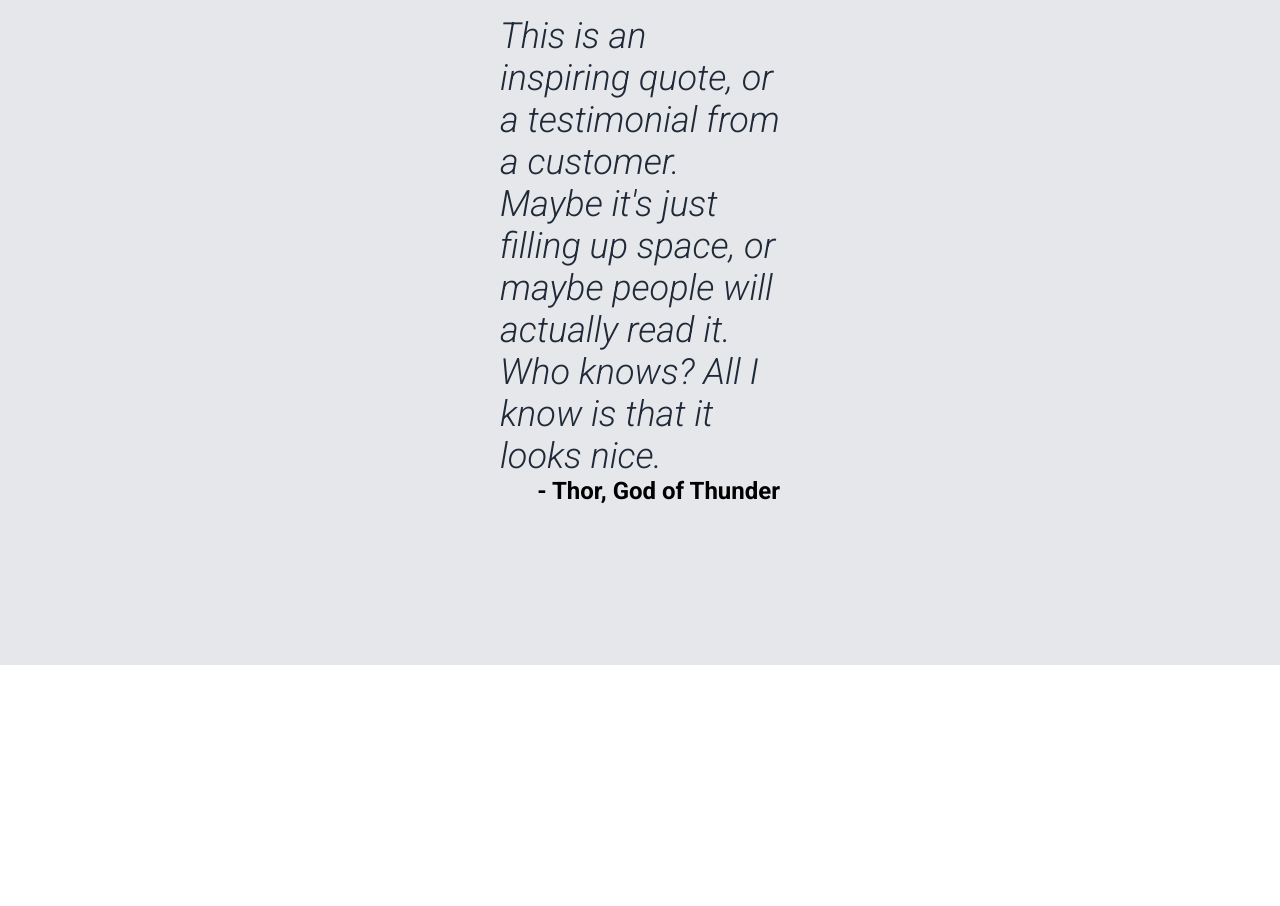
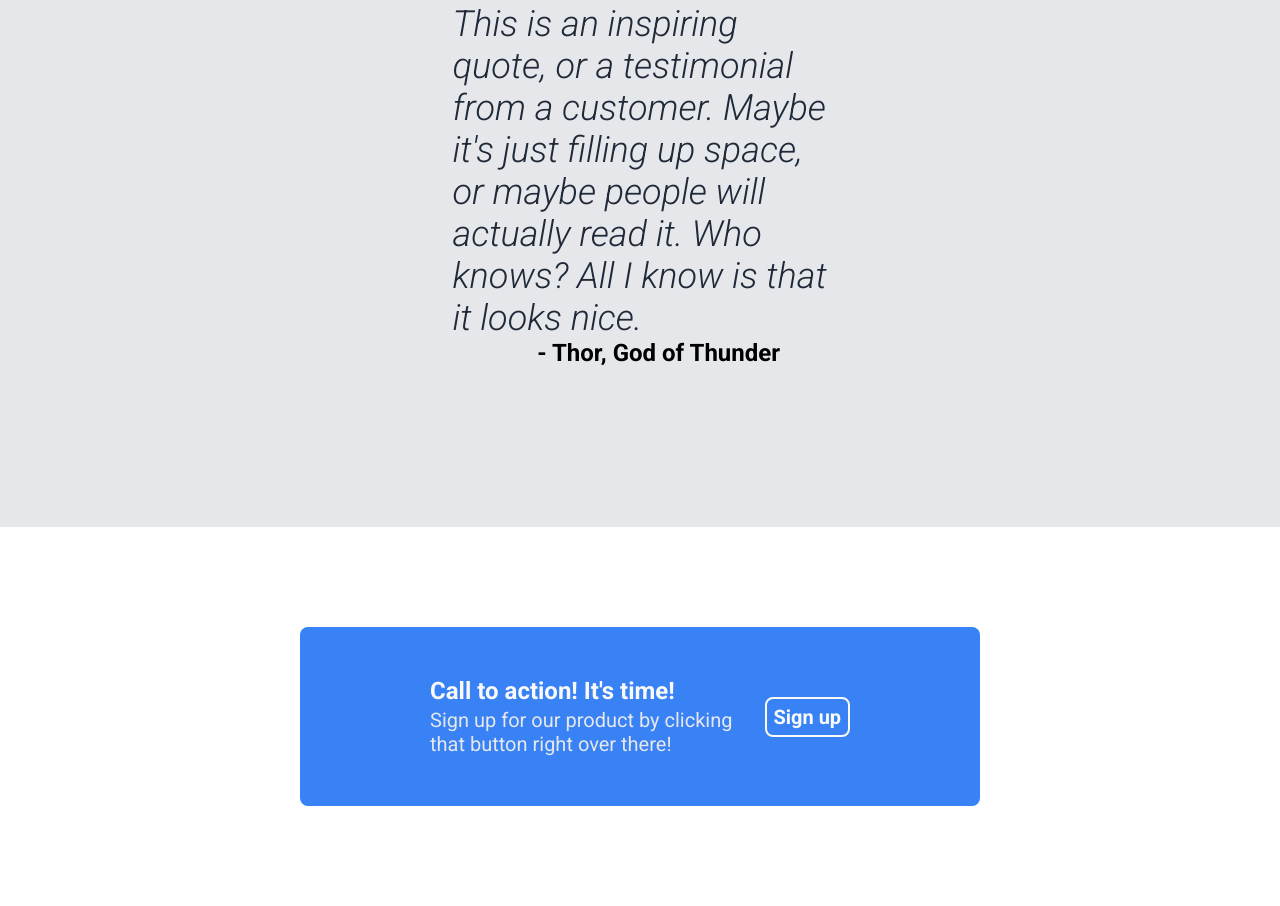
Before and after one commit to KingKlaus21/odin-landing-page, a plain HTML site: page index.html in a window 1280 px wide. Shown: the part 1788-2694 px from the top of the page. Before the commit the page ends 2453 px from the top, so only its background shows below. Drawn offline with Linux system fonts and the light colour scheme.

Commit message:
Finish call to action section

```diff
--- a/index.html
+++ b/index.html
@@ -20,7 +20,7 @@
       </ul>
     </div>
 
-    <div class="hero">
+    <div class="hero-section">
       <div class="hero-words">
         <h1>This website is awesome</h1>
         <!-- did h1 format this weird?  also, does h1 have default styling? (YES so find it) -->
@@ -70,42 +70,22 @@
       </div>
     </div>
 
-
+    <div class="action-section">
+      <div class="blue-box">
+        <div class="action-words">
+          <h3>Call to action!  It's time!</h3>
+          <p class="convincing-text">Sign up for our product by clicking that button right over there!</p>
+        </div>
+        <button>
+          Sign up
+        </button>
+        <!-- Uses old button but modify to have white outline -->
+      </div>
+    </div>
 
     <div class="footer">
-      <!-- do at end -->
+
     </div>
 
   </body>
-
-
-
-
-
-
-
-
-
-
-
-
-
-
-
-
-
-
-
-
-
-
-
-
-
-
-
-
-
-
-
 </html>
--- a/styles.css
+++ b/styles.css
@@ -1,4 +1,3 @@
-/* @import url('https://fonts.googleapis.com/css2?family=Roboto:wght@400;700&display=swap'); */
 @import url('https://fonts.googleapis.com/css?family=Roboto:100,100italic,300,300italic,400,400italic,500,500italic,700,700italic,900,900italic&subset=latin,latin-ext,cyrillic,cyrillic-ext,greek-ext,greek,vietnamese');
 
 * {
@@ -38,7 +37,14 @@ h2 {
     color: #1F2937;
 
     margin: 45px auto;
+}
 
+h3 {
+    font-size: 24px;
+    font-weight: 700;
+    color: #f9faf8;
+    margin: 0px;
+    margin-bottom: 3px;
 }
 
 ul {
@@ -86,7 +92,7 @@ button {
 /* ------------------------------------------ */
 
 
-.hero {
+.hero-section {
     /* 2nd section umbrella */
     background-color: #1f2937;
     padding-top: 130px;
@@ -113,7 +119,7 @@ button {
 }
 
 .hero-words > * {
-    margin-bottom: 10px;
+    margin-bottom: 6px;
     margin-top: 0px;
 }
 
@@ -194,16 +200,50 @@ button {
     font-style: italic;
     color: #1f2937;
     font-weight: 300;
+    min-width: 375px;
 }
 
 .name {
     margin: 0px;
     font-size: 24px;
     font-weight: bold;
+    min-width: 242.25px;
 
     align-self: flex-end;
 }
 
+
+/* ------------------------------------------ */
+
+
+.action-section {
+    padding-top: 100px;
+    padding-bottom: 100px;
+}
+
+.blue-box {
+    background-color: #3882F6;
+    border-radius: 8px;
+    padding: 50px 130px;
+
+    display: flex;
+    flex-direction: row;
+    align-items: center;
+    justify-content: space-between;
+
+}
+
+.convincing-text {
+    margin: 0px;
+    font-size: 20px;
+    color: #E5E7EB;
+}
+
+.blue-box button {
+    border-color: white;
+    border: solid;
+    border-width: 2px;
+}
 
 
 /*
```
